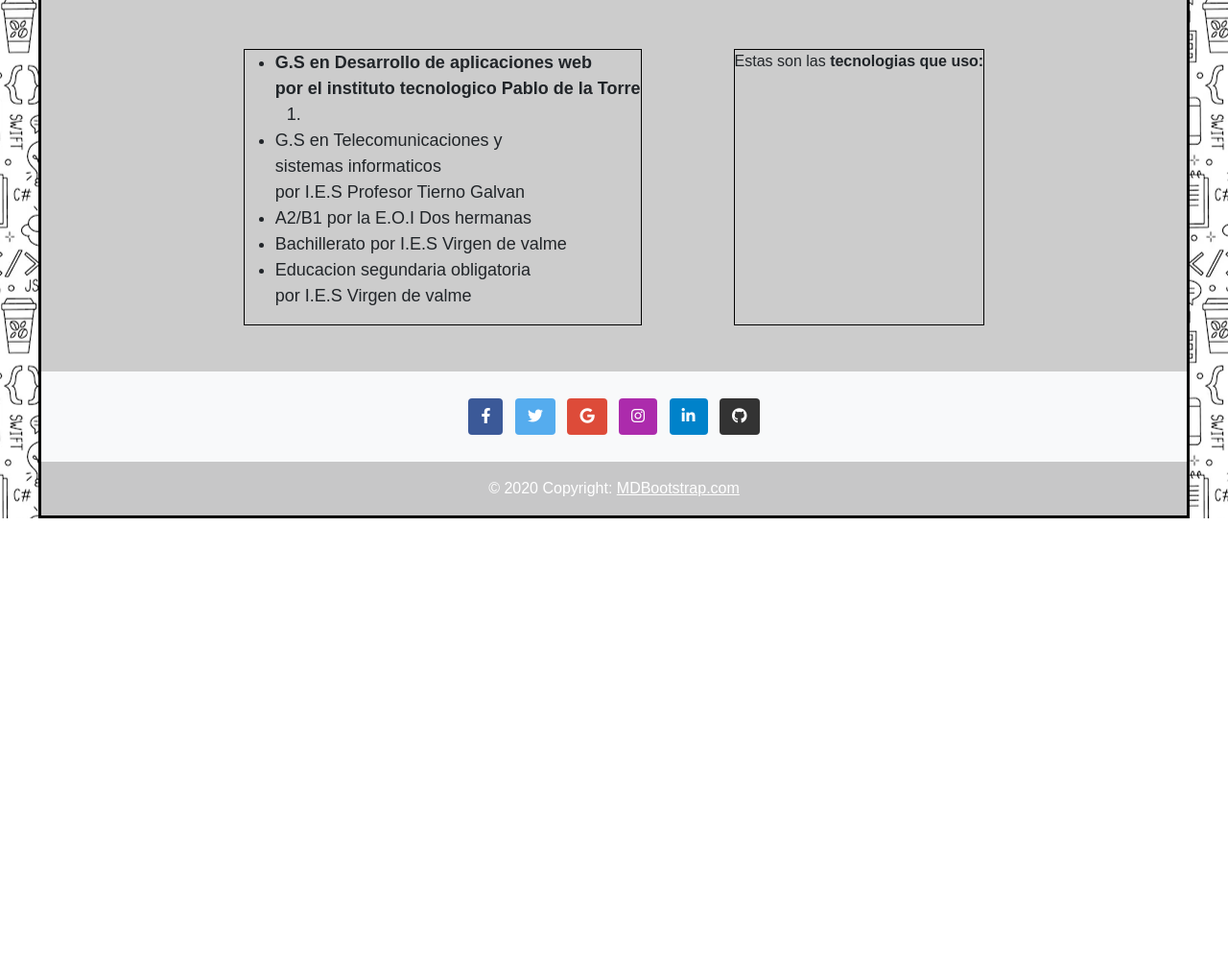
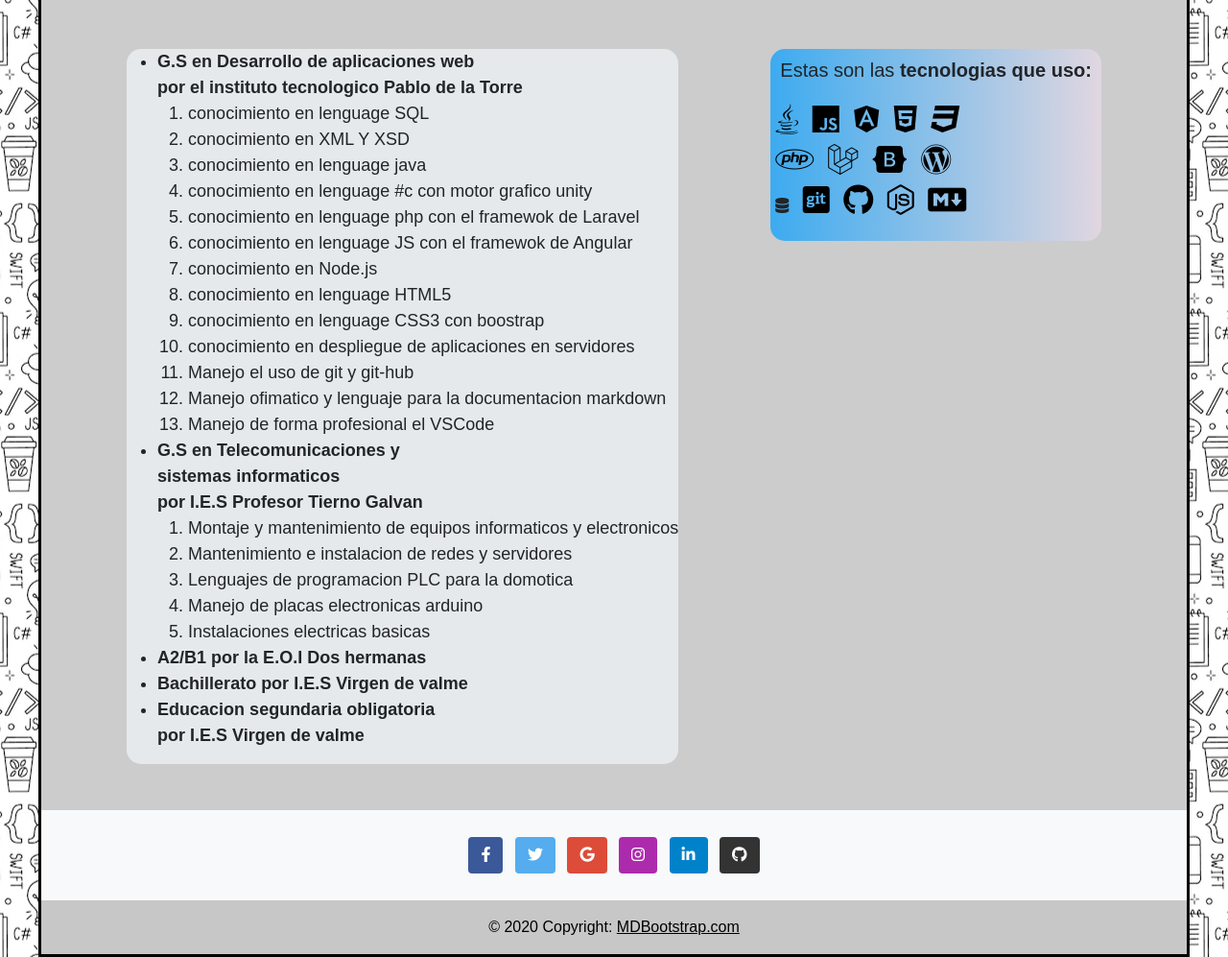
Before and after one commit to MiguelAngelBermudez-dev/CV, a plain HTML site: page cv.html in a window 1280 px wide. Shown: the part 430-1427 px from the top of the page at 96% size. Before the commit the page ends 970 px from the top, so only its background shows below. Drawn offline with nearby package versions, Linux system fonts and the light colour scheme.

```diff
--- a/JS/script.js
+++ b/JS/script.js
@@ -1,7 +1,3 @@
 'use strict';
 
 var isTextHidden = false;
-
-$(document).ready(function() {
-    $('#exampleModal').modal('show')
-})
--- a/css/styles.css
+++ b/css/styles.css
@@ -91,7 +91,7 @@
 .enlace2:hover,
 .enlace3:hover,
 .enlace4:hover {
-    color: #fff;
+    color: rgb(28, 40, 51,0.5);
 
 }
 
@@ -137,11 +137,21 @@
     max-width: 100%;
 }
 .container1{
-    border: solid black 1px;
+    border-radius: 15px;
+
+    background-color: rgba(241, 245, 248, 0.7); ;
 }
 .container2{
+    height: 200px;
+    border-radius: 15px;
+    background-image: linear-gradient(to right, rgb(0, 157, 255,0.7), rgb(233, 219, 233,0.7));
 
-    border: solid black 1px;
+}
+.container2 > i{
+margin: 5px;
+}
+h5{
+    padding: 10px;
 }
 h6{
 
--- a/cv.html
+++ b/cv.html
@@ -38,16 +38,16 @@
         <hr class="my-2">
         <p ng-hide="!isTextHidden">Desarrollar mi formacion y experiencia en una empresa que ofrezca perspectivas y
           promoción profesional, así como también compañerismo y trabajo en equipo.</p>
-
+        <!-- Button trigger modal -->
+        <button type="button" class="btn btn-primary" data-bs-toggle="modal" data-bs-target="#exampleModal">
+          Bienvenida
+        </button>
         <button type="button" class="btn btn-secondary " data-container="body" data-toggle="popover"
           data-placement="bottom" data-content="Vivamus sagittis lacus vel augue laoreet rutrum faucibus."
           ng-click="isTextHidden = !isTextHidden">
           Objetivos
         </button>
-        <!-- Button trigger modal -->
-        <button type="button" class="btn btn-primary" data-bs-toggle="modal" data-bs-target="#exampleModal">
-          Bienvenida
-        </button>
+
 
 
       </div>
@@ -122,20 +122,66 @@
 
         <div class="container1 w-1/2  border-gray-400 m-5">
           <ul class="list-disc pl-4">
-            <strong><li>G.S en Desarrollo de aplicaciones web <br /> por el instituto tecnologico Pablo de la Torre</li></strong>
+            <strong>
+              <li>G.S en Desarrollo de aplicaciones web <br /> por el instituto tecnologico Pablo de la Torre</li>
+            </strong>
 
             <ol>
-              <li></li>
+              <li>conocimiento en lenguage SQL</li>
+              <li>conocimiento en XML Y XSD</li>
+              <li>conocimiento en lenguage java</li>
+              <li>conocimiento en lenguage #c con motor grafico unity</li>
+              <li>conocimiento en lenguage php con el framewok de Laravel</li>
+              <li>conocimiento en lenguage JS con el framewok de Angular</li>
+              <li>conocimiento en Node.js</li>
+              <li>conocimiento en lenguage HTML5</li>
+              <li>conocimiento en lenguage CSS3 con boostrap</li>
+              <li>conocimiento en despliegue de aplicaciones en servidores</li>
+              <li>Manejo el uso de git y git-hub</li>
+              <li>Manejo ofimatico y lenguaje para la documentacion markdown</li>
+              <li>Manejo de forma profesional el VSCode</li>
             </ol>
+            <strong>
               <li>G.S en Telecomunicaciones y <br /> sistemas informaticos <br /> por I.E.S Profesor Tierno Galvan</li>
-            <li>A2/B1 por la E.O.I  Dos hermanas</li>
+            </strong>
+            <ol>
+              <li>Montaje y mantenimiento de equipos informaticos y electronicos</li>
+              <li>Mantenimiento e instalacion de redes y servidores</li>
+              <li>Lenguajes de programacion PLC para la domotica</li>
+              <li>Manejo de placas electronicas arduino</li>
+              <li>Instalaciones electricas basicas</li>
+            </ol>
+            <strong>
+              <li>A2/B1 por la E.O.I Dos hermanas</li>
+            </strong>
+            <strong>
               <li>Bachillerato por I.E.S Virgen de valme</li>
+            </strong>
+            <strong>
               <li>Educacion segundaria obligatoria <br /> por I.E.S Virgen de valme</li>
+            </strong>
           </ul>
         </div>
         <div class="container2 w-1/2  border-gray-400 m-5">
           <!--TECNOLOGIAS QUE USO-->
-          <p>Estas son las <b>tecnologias que uso:</b></p>
+          <h5>Estas son las <b>tecnologias que uso:</b></h5>
+          <i class="fa-brands fa-java"></i>
+          <i class="fa-brands fa-js"></i>
+          <i class="fa-brands fa-angular"></i>
+          <i class="fa-brands fa-html5"></i>
+          <i class="fa-brands fa-css3"></i>
+          <br />
+          <i class="fa-brands fa-php"></i>
+          <i class="fa-brands fa-laravel"></i>
+          <i class="fa-brands fa-bootstrap"></i>
+          <i class="fa-brands fa-wordpress"></i>
+          <br />
+          <i class="fa-solid fa-database"></i>
+          <i class="fa-brands fa-square-git"></i>
+          <i class="fa-brands fa-github"></i>
+          <i class="fa-brands fa-node-js"></i>
+          <i class="fa-brands fa-markdown"></i>
+
         </div>
       </section>
     </div>
@@ -174,9 +220,9 @@
       <!-- Grid container -->
 
       <!-- Copyright -->
-      <div class="text-center p-3" style="background-color: rgba(0, 0, 0, 0.2);">
+      <div class="text-center p-3" style="background-color: rgba(0, 0, 0, 0.2); color: #000;">
         © 2020 Copyright:
-        <a class="text-white" href="https://mdbootstrap.com/">MDBootstrap.com</a>
+        <a class="text-white" href="https://mdbootstrap.com/" style=" color: #000 !important;">MDBootstrap.com</a>
       </div>
       <!-- Copyright -->
     </footer>
```
Also changed, not shown: JS/index.js (added, +10 -0 lines). Lines whose indentation alone changed are shown as unchanged.
